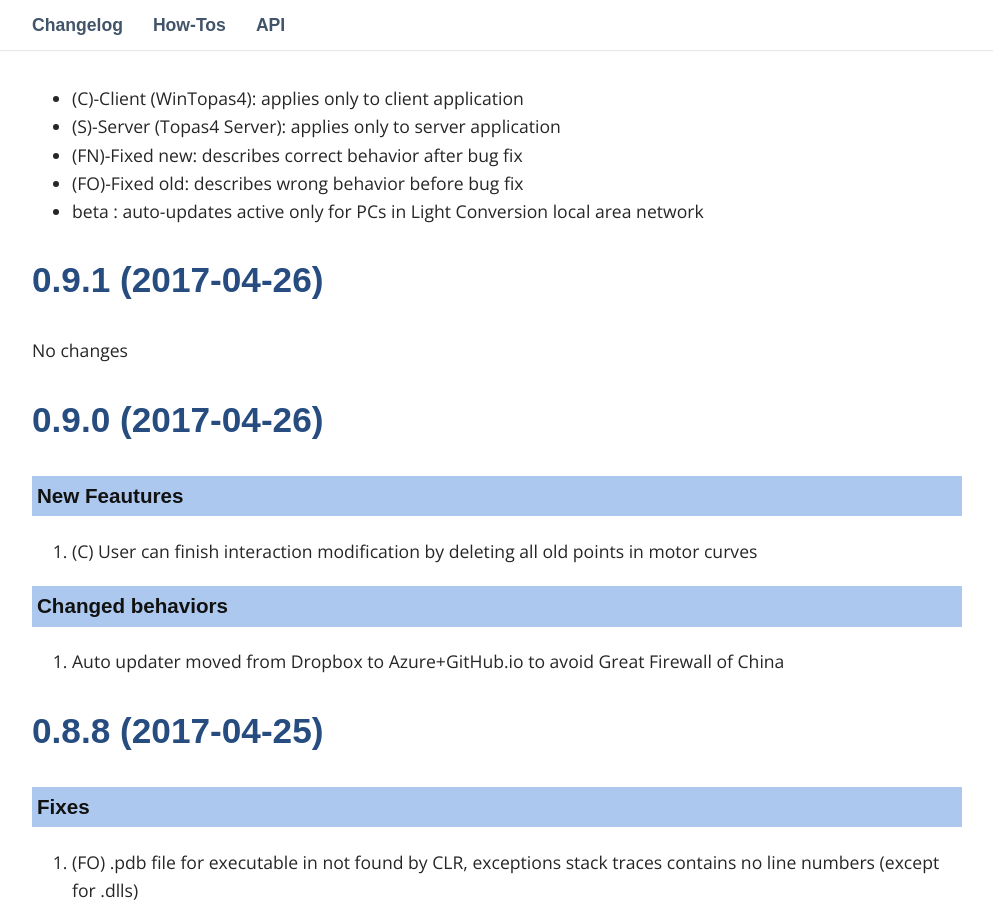
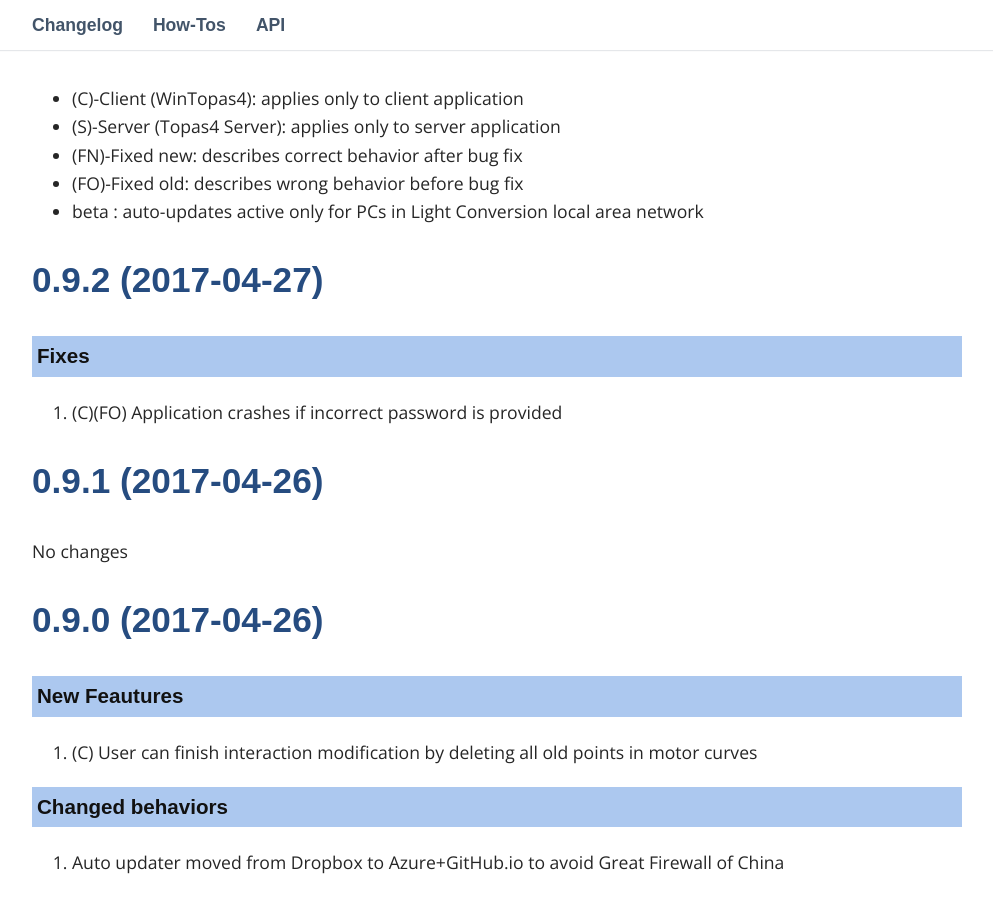
Before and after one commit to DomasM/Topas4InfoTemp00, a Jekyll site: the page built from _pages/03_changelog.md, in a window 1280 px wide and 900 px high, scrolled down 469 px. Shown: the whole window, without its empty margins (143-1136 px from the left). Built offline with Jekyll 4.4.1, drawn with Linux system fonts in a browser that asks for light colours; some web fonts are replaced; comment, search, counter and statistics services are not loaded.

Commit message:
0.9.2 release

```diff
--- a/_pages/03_changelog.md
+++ b/_pages/03_changelog.md
@@ -16,6 +16,14 @@ permalink: /changelog/
 * (FN)-Fixed new: describes correct behavior after bug fix
 * (FO)-Fixed old: describes wrong behavior before bug fix
 * beta : auto-updates active only for PCs in Light Conversion local area network
+
+## 0.9.2 (2017-04-27)
+
+### Fixes
+
+1. (C)(FO) Application crashes if incorrect password is provided
+
+
 
 ## 0.9.1 (2017-04-26)
 
```
